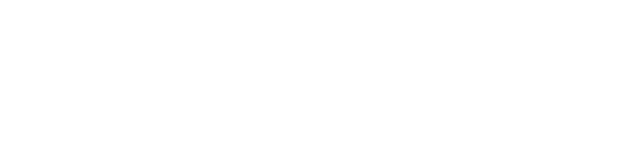
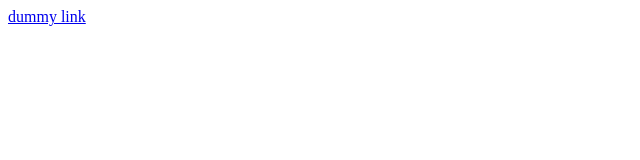
Before and after one commit to dikrabouabdellah/rebase_repo, a plain HTML site: page index.html in a window 1280 px wide. Shown: the whole page, without its empty margins (0-640 px from the left). Drawn offline with Linux system fonts and the light colour scheme.

Commit message:
added dummy link

```diff
--- a/index.html
+++ b/index.html
@@ -5,5 +5,7 @@
 		<meta name="viewport" content="width=device-width, initial-scale=1.0" />
 		<title>Document</title>
 	</head>
-	<body></body>
+	<body>
+		<a href="#">dummy link</a>
+	</body>
 </html>
```
